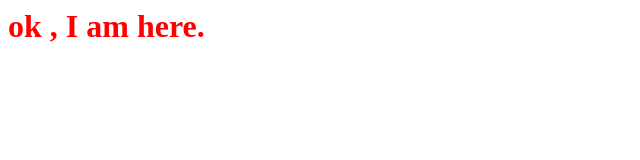
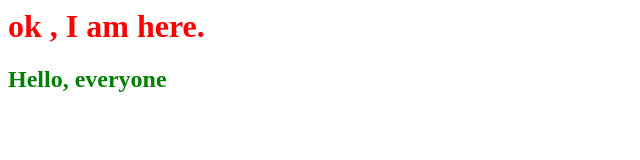
Before and after one commit to munna19/github_test, a plain HTML site: page index.html in a window 1280 px wide. Shown: the whole page, without its empty margins (0-640 px from the left). Drawn offline with Linux system fonts and the light colour scheme.

Commit message:
index update: clear

```diff
--- a/index.html
+++ b/index.html
@@ -4,6 +4,7 @@
 </head>
 <body>
 <h1 style="color:red"> ok , I am here. </h1>
+<h2 style="color:green"> Hello, everyone <h2>
 </body>
 
 </html>
```
